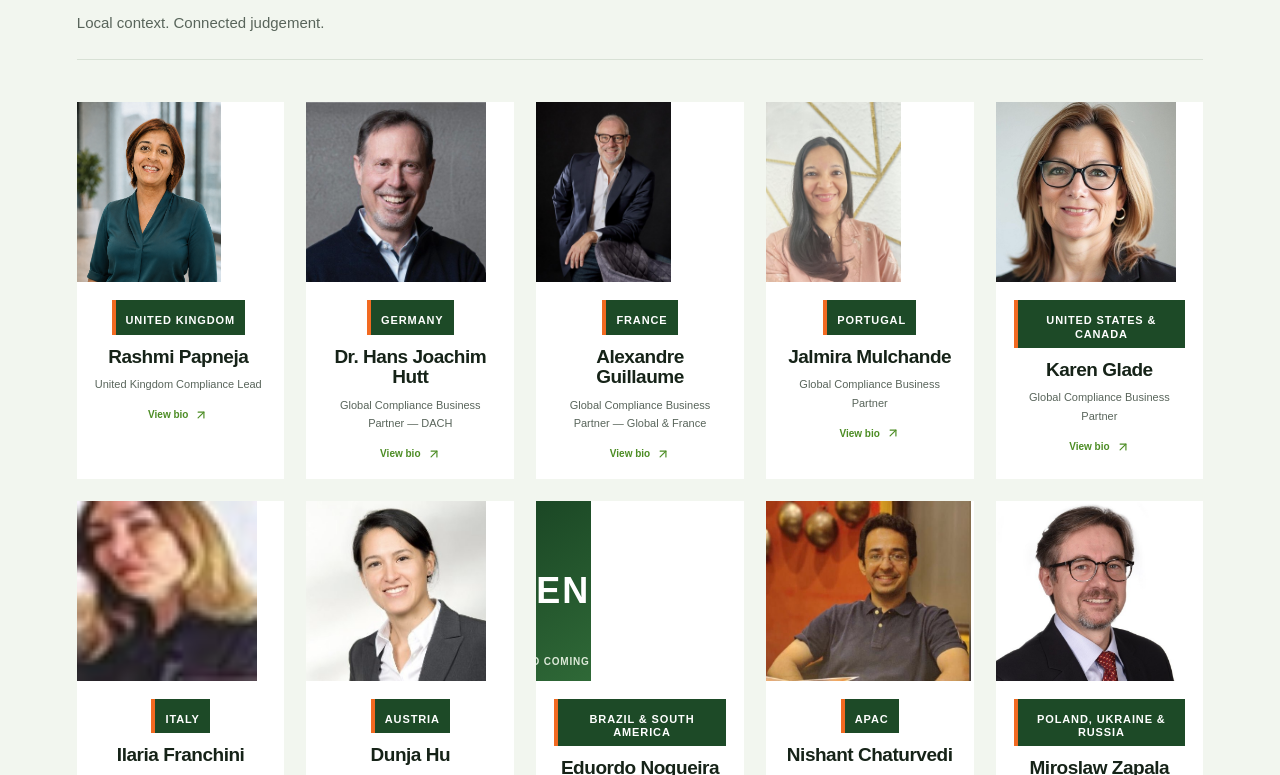
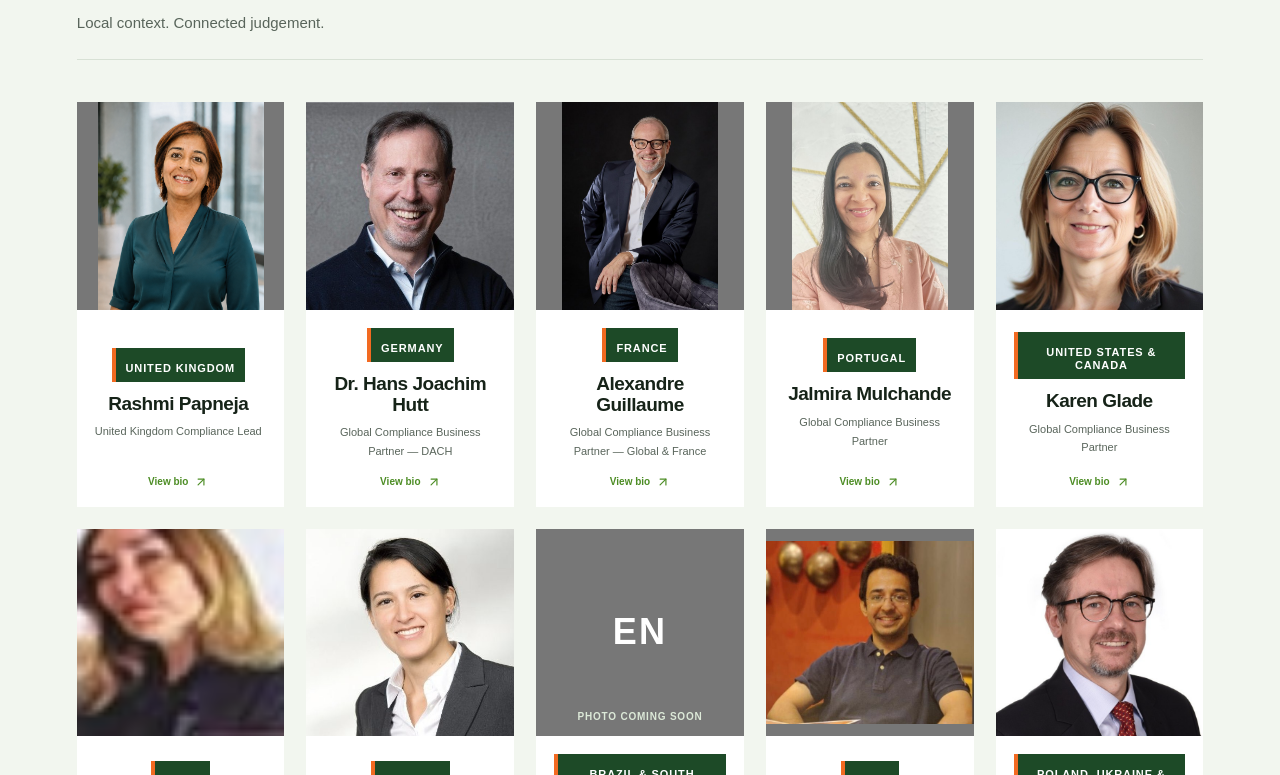
Before and after one commit to eunomiapharmaservices/Eunomia_New_Website, a Next.js app: page /team in a window 1280 px wide. Shown: the part 2505-3280 px from the top of the page. Built offline with nearby package versions, Linux system fonts and the light colour scheme.

Commit message:
Align consultant portrait frames consistently on neutral grey panels

```diff
--- a/app/globals.css
+++ b/app/globals.css
@@ -1088,3 +1088,30 @@ body{font-family:var(--display);color:var(--site-ink);background:#fff}
 .coverage-map .map-partner-card{position:absolute;inset:auto 8px 8px auto!important;margin:0;width:min(328px,calc(100% - 16px));max-height:calc(100% - 16px);overflow:auto;overscroll-behavior:contain}
 .coverage-map-officers .map-stage:has(.map-partner-card){margin-bottom:0}
 @media(prefers-reduced-motion:reduce){.map-geography{transition:none}}
+
+/* Consistent consultant portrait frames. */
+.team-profile-grid-partners .profile-photo {
+  width: 100%;
+  height: auto;
+  aspect-ratio: 1 / 1;
+  background: #777;
+  display: flex;
+  align-items: center;
+  justify-content: center;
+}
+.team-profile-grid-partners .profile-photo img {
+  display: block;
+  width: 100%;
+  height: 100%;
+  object-fit: contain;
+  object-position: center center;
+}
+.team-profile-grid-partners .profile-photo-placeholder {
+  background: #777;
+}
+.team-profile-grid-partners .profile-card {
+  height: 100%;
+}
+.team-profile-grid-partners .profile-copy {
+  flex: 1;
+}
```
